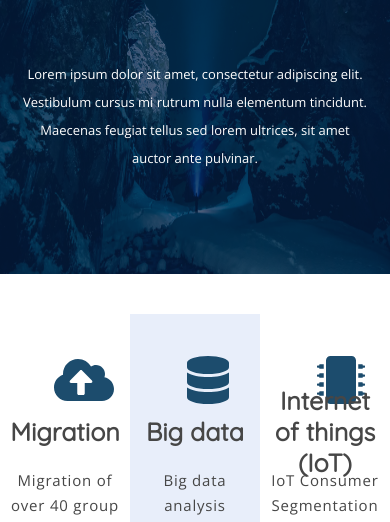
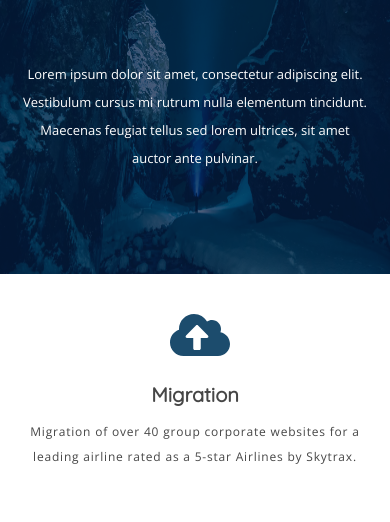
Before and after one commit to senafunakubo/senafunakubo.github.io, a plain HTML site: page CMweb/classmethod_ca_usecases.html in a window 390 px wide. Shown: the part 253-775 px from the top of the page. Drawn offline with nearby package versions, Linux system fonts and the light colour scheme.

Commit message:
Modified a usecases page for mobile

```diff
--- a/CMweb/classmethod_ca_usecases.html
+++ b/CMweb/classmethod_ca_usecases.html
@@ -88,7 +88,7 @@
       <a href="#migration" class="jump_service">
         <div class="solution_box">
           <div style="color:#04395E">
-            <i class="fas fa-cloud-upload-alt solution_icon fa-3x"></i>
+            <i class="fas fa-cloud-upload-alt solution_icon solution_icon_migration fa-3x"></i>
           </div>
             <p class="solution_name">Migration</p>
             <p class="solution_jump_description">
@@ -104,7 +104,7 @@
             <i class="fas fa-database solution_icon solution_icon_bigdata fa-3x"></i>
           </div>
             <p class="solution_name">Big data</p>
-            <p class="solution_jump_description">
+            <p class="solution_jump_description bigdata_jump">
               Big data analysis platform,
                which aggregates various types of data that exist within companies,
                 including sales data (POS) and mobile logs.
--- a/CMweb/css/classmethod_ca_usecases.css
+++ b/CMweb/css/classmethod_ca_usecases.css
@@ -3,6 +3,12 @@
   * -------------------------------- */
 #service_ex{
   margin: 40px 0;
+}
+
+.solution_wrapper {
+  position: relative;
+  height: 280px;
+  /*box-shadow: none;*/
 }
 
 .solution_box {
@@ -17,24 +23,17 @@
   background-color: #A3B7C4;
 }
 
-.solution_wrapper {
-  position: relative;
-  height: 280px;
-  /*box-shadow: none;*/
-}
-
 .solution_icon{
   position: absolute;
   top: 15%;
-  left: 41.5%;
   margin: 0;
 }
 
-.solution_icon_bigdata{
-  left: 43.6%;
+.solution_icon_migration{
+  left: 43%;
 }
 
-.solution_icon_iot{
+.solution_icon_bigdata,.solution_icon_iot{
   left: 44%;
 }
 
@@ -45,7 +44,7 @@
   font-size: 2.5rem;
   font-weight: bold;
   left: 50%;
-  top: 42%;
+  top: 43%;
   -ms-transform: translate(-50%, -50%);
   -webkit-transform: translate(-50%, -50%);
   transform: translate(-50%, -50%);
@@ -55,9 +54,9 @@
 .solution_jump_description{
   width: 90%;
   position: absolute;
-  font-size: 1.5rem;
+  font-size: 1.4rem;
   left: 5%;
-  top: 55%;
+  top: 56%;
   margin: 0;
   letter-spacing: 0.8px;
   line-height: 2.5rem;
@@ -81,12 +80,12 @@
 }
 
 #iot{
-  height: 900px;
+  height: 850px;
 }
 
 img.img_ex_size{
-  width: 45%;
-  height: 45%;
+  width: 40%;
+  height: 40%;
   object-fit: contain;
 }
 
@@ -111,3 +110,92 @@ img.img_ex_size{
   letter-spacing: 0.8px;
   line-height: 3rem;
 }
+
+/* --------------------------------
+  * tablet
+  * -------------------------------- */
+
+@media (max-width: 1024px) and (min-width: 768px) {
+
+/*  solution_jump  */
+
+  .solution_name{
+    width: 100%;
+    font-size: 2rem;
+    left: 50%;
+    top: 39%;
+  }
+
+  .solution_jump_description{
+    width: 100%;
+    font-size: 1.2rem;
+    left: 5%;
+    top: 50%;
+    letter-spacing: 0.8px;
+    line-height: 2.5rem;
+  }
+}
+
+/* --------------------------------
+ * smart phone
+ * -------------------------------- */
+
+@media (max-width: 767px) {
+
+  #service_ex{
+    height: 750px;
+    margin: 0;
+  }
+
+  .solution_wrapper {
+    margin: 0 auto;
+    width: 90%;
+    box-shadow: none;
+    height: 750px;
+  }
+
+  .solution_box {
+    text-align: center;
+    float: none;
+    width: 100%;
+    height: 250px;
+  }
+
+  .solution_icon{
+    top: 15%;
+    left: 44.5%;
+  }
+
+  .solution_name{
+    width: 100%;
+    font-size: 2rem;
+    left: 50%;
+    top: 48%;
+  }
+
+  .solution_jump_description{
+    width: 100%;
+    font-size: 1.2rem;
+    left: 0;
+    top: 58%;
+    letter-spacing: 0.8px;
+    line-height: 2.5rem;
+  }
+
+  .bigdata_jump{
+    font-size: 1.1rem;
+  }
+
+  .solution_icon_migration{
+    left: 42.8%;
+  }
+
+  .solution_icon_bigdata{
+    left: 44.8%;
+  }
+
+  .solution_icon_iot{
+    left: 44%;
+  }
+
+}
```
